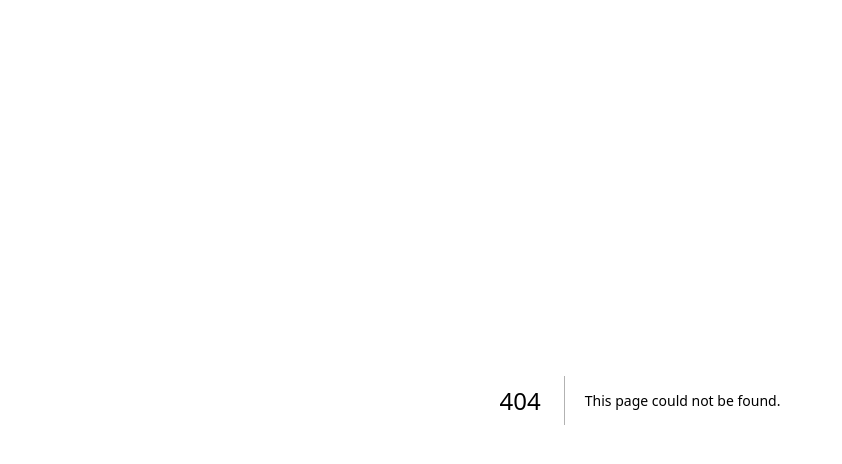
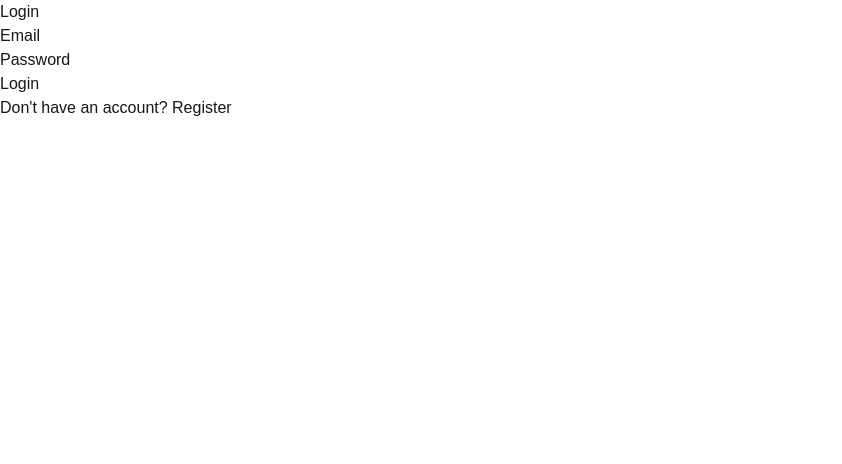
Before and after one commit to dzenardas/university-crud, a Next.js app: page /login in a window 1280 px wide. Before the commit this address had no page. Shown: the top 464 px of the page, without its empty margins (0-842 px from the left). Built offline with nearby package versions, Linux system fonts and the light colour scheme.

Commit message:
Create simple login page UI

```diff
--- /dev/null
+++ b/app/login/page.tsx
@@ -0,0 +1,54 @@
+"use client"
+
+import { useState } from "react";
+import { redirect, useRouter } from "next/navigation";
+import Link from "next/link";
+import styles from "./login.module.css";
+import { signIn } from "next-auth/react";
+
+
+export default function LoginPage() {
+    const [email, setEmail] = useState("")
+    const [password, setPassword] = useState("")
+    const [error, setError] = useState("")
+    const router = useRouter()
+
+    async function handleSubmit(e: React.FormEvent) {
+        e.preventDefault()
+        setError("")
+
+        const result = await signIn("credentials", {
+            email,
+            password,
+            redirect: false,
+        })
+
+        if (result?.error) {
+            setError("Invalid email or password")
+        } else {
+            router.push("/dashboard")
+        }
+    }
+
+    return (
+        <div>
+            <h2>Login</h2>
+
+            <form onSubmit={handleSubmit}>
+                <div>
+                    <label>Email</label>
+                    <input type="email" value={email} onChange={(e) => setEmail(e.target.value)} required />
+                </div>
+
+                <div>
+                    <label>Password</label>
+                    <input type="password" value={password} onChange={(e) => setEmail(e.target.value)} required />
+                </div>
+
+                <button type="submit">Login</button>
+            </form>
+
+            <p>Don't have an account? <Link href="/register">Register</Link></p>
+        </div>
+    )
+}
```
